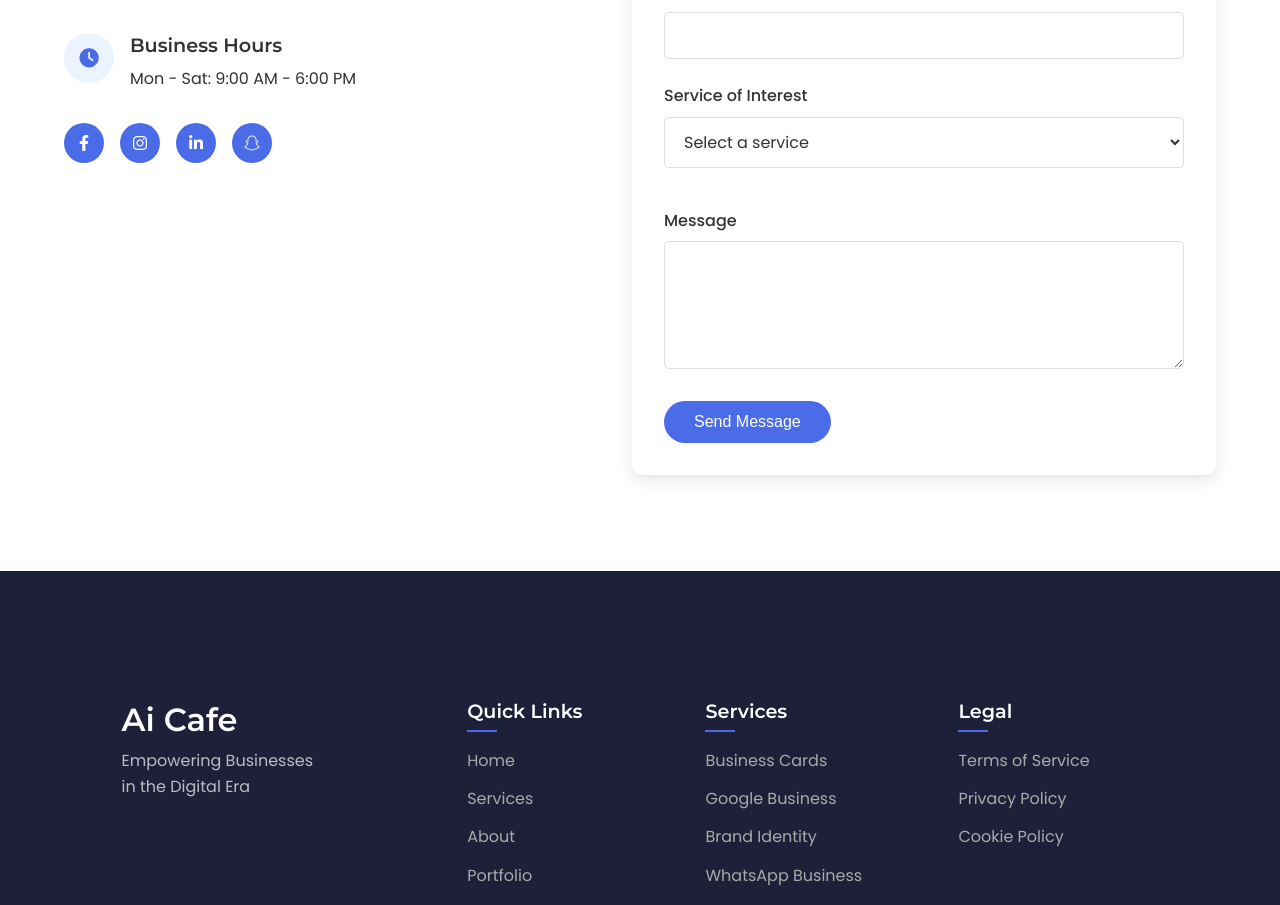
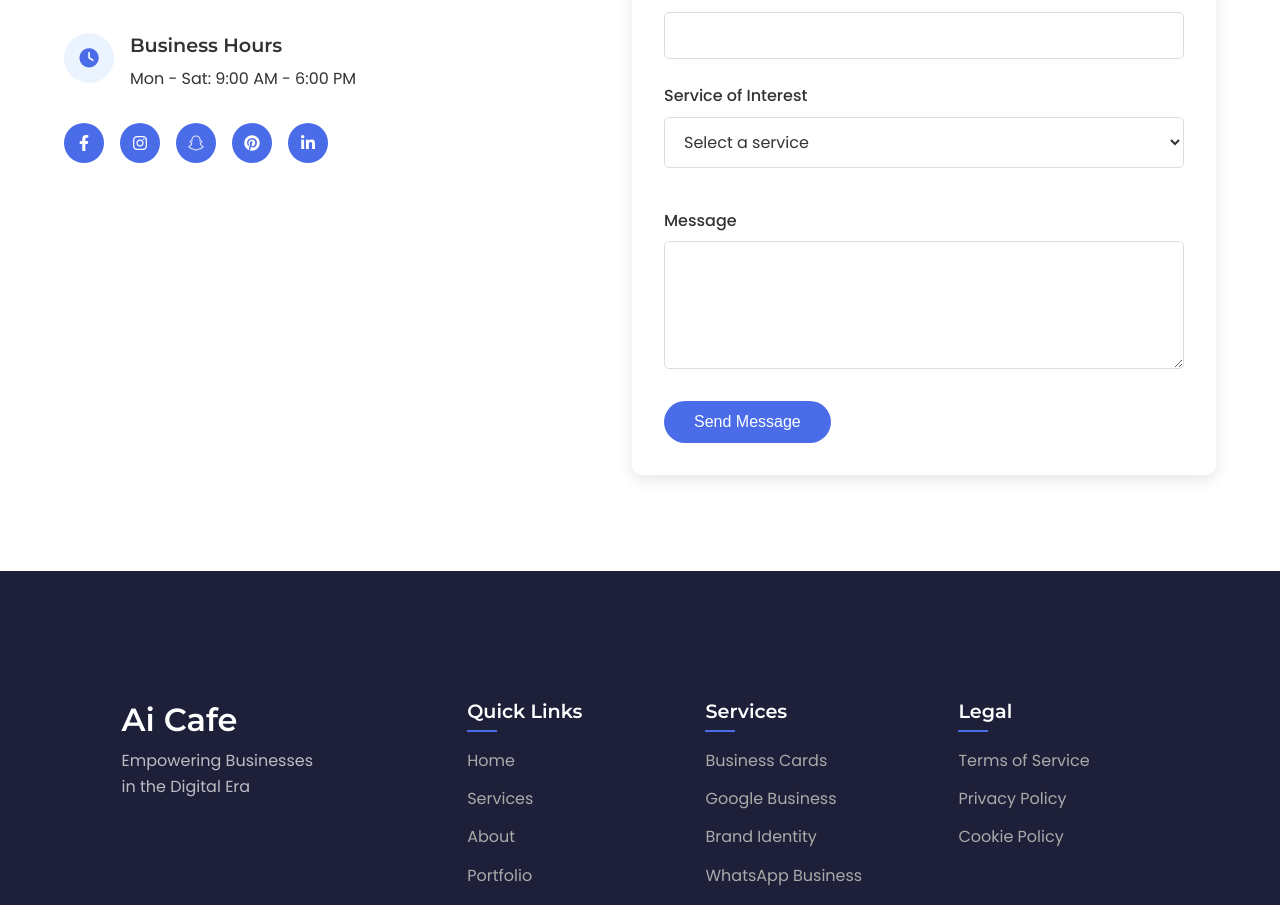
Before and after one commit to HansSanjeev7/AiCafeVijaypur, a plain HTML site: page index.html in a window 1280 px wide. Shown: the part 5269-6174 px from the top of the page. Drawn offline with Linux system fonts and the light colour scheme.

Commit message:
Update index.html

```diff
--- a/index.html
+++ b/index.html
@@ -308,8 +308,10 @@
                     <div class="social-links">
                         <a href="https://www.facebook.com/aicafevijaypur" class="social-link"><i class="fab fa-facebook-f"></i></a>
                         <a href="https://www.instagram.com/aicafevijaypur" class="social-link"><i class="fab fa-instagram"></i></a>
+                        <a href="https://www.snapchat.com/add/aicafevijaypur" class="social-link"><i class="fab fa-snapchat-ghost"></i></a>
+                        <a href="https://www.pinterest.com/aicafevijaypur" class="social-link"><i class="fab fa-pinterest"></i></a>
                         <a href="https://www.linkedin.com/company/aicafevijaypur" class="social-link"><i class="fab fa-linkedin-in"></i></a>
-                        <a href="https://www.snapchat.com/add/aicafevijaypur" class="social-link"><i class="fab fa-snapchat-ghost"></i></a>
+
                     </div>
                 </div>
                 <div class="contact-form">
```
